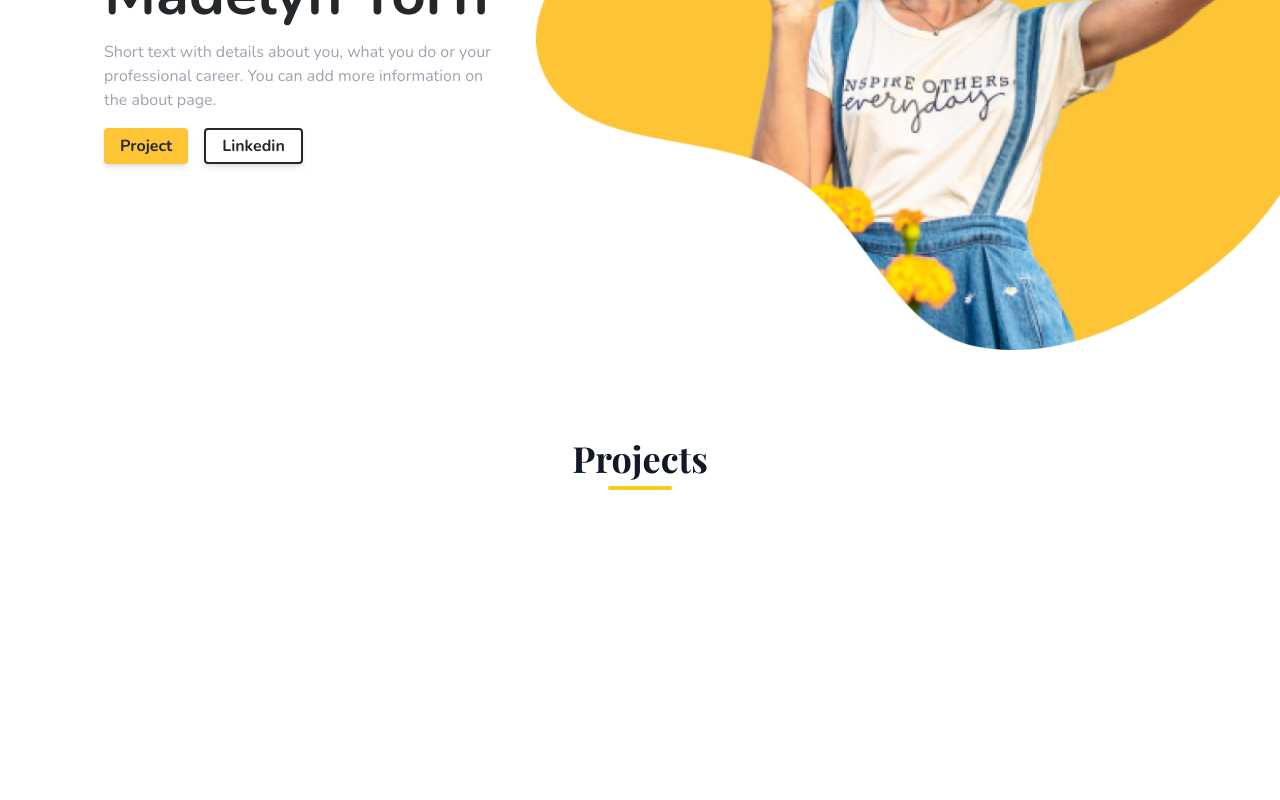
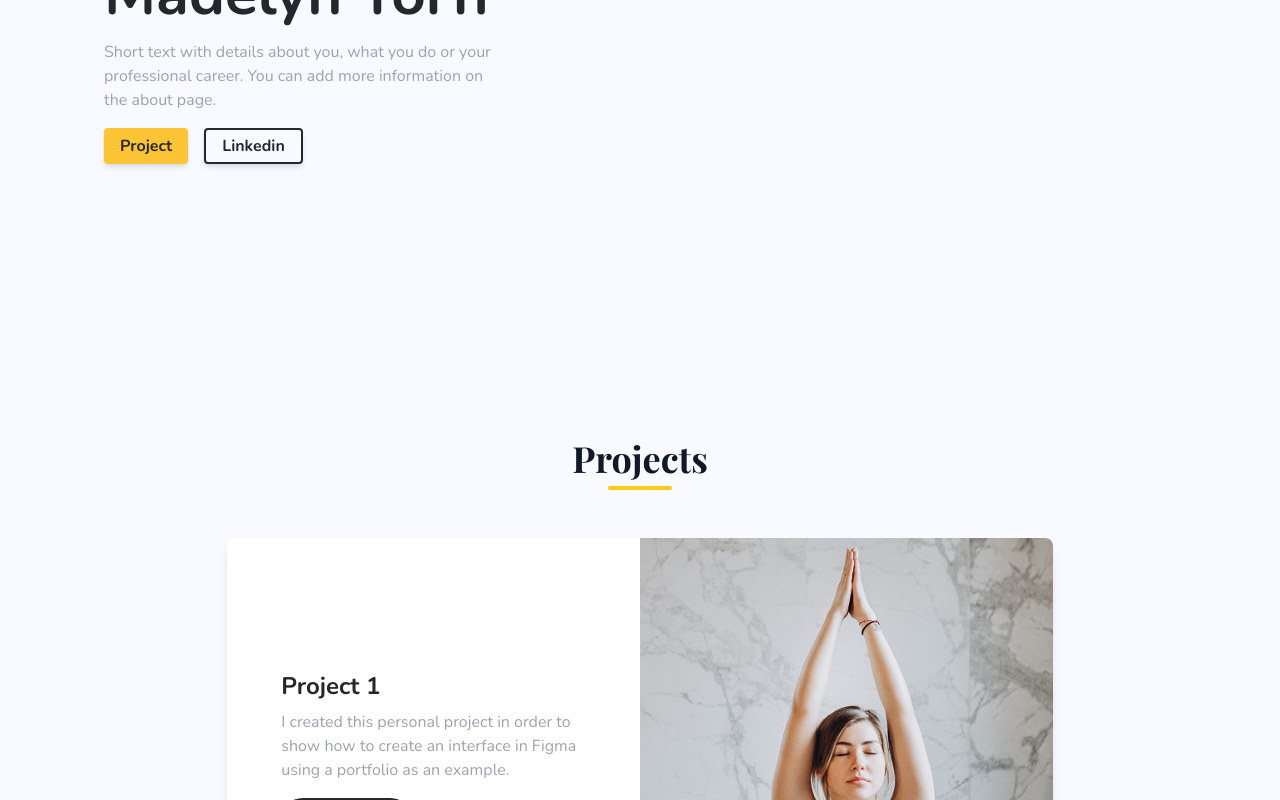
Before and after one commit to Tom-Boudeville/portfolio, a React (Create React App) app in the folder portfolio/: page / in a window 1280 px wide. Shown: the part 300-1100 px from the top of the page. Before the commit the page ends 800 px from the top, so only its background shows below. Built offline with nearby package versions, Linux system fonts and the light colour scheme.

Commit message:
add all composant to projet

```diff
--- a/portfolio/src/App.js
+++ b/portfolio/src/App.js
@@ -1,16 +1,18 @@
 import Header from "./components/Header";
 import BackGroundImageDesign from "./components/BackGroundImageDesign";
 import PresentationPart from "./components/PresentationPart.jsx";
-import ProjectSeparator from "./components/ProjectSeparator.jsx";
+import ProjectPresentationPart from "./components/ProjectPresentationPart.jsx";
+import Footer from "./components/Footer.jsx";
 
 function App() {
   return (
-    <>
+    <div style={{ backgroundColor: "#F9FAFF", position: "relative" }}>
       <Header />
       <BackGroundImageDesign />
       <PresentationPart />
-      <ProjectSeparator />
-    </>
+      <ProjectPresentationPart />
+      <Footer />
+    </div>
   );
 }
 
```
